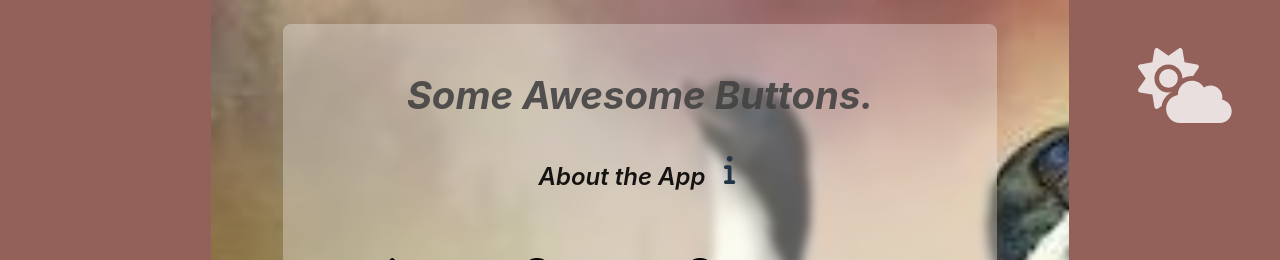
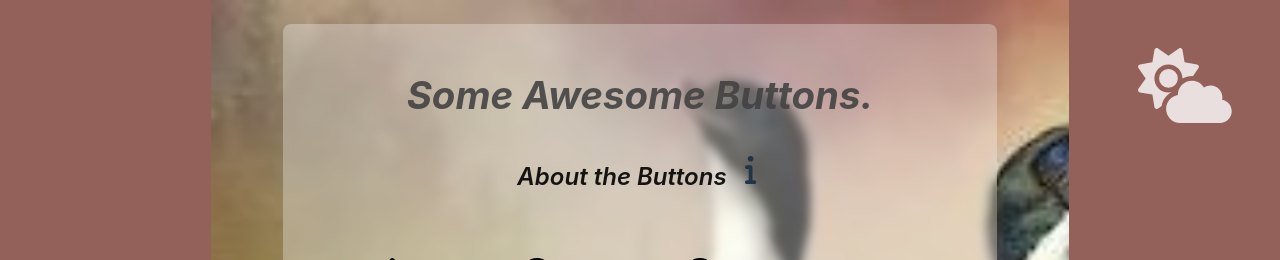
Before and after one commit to minnas/post-app-react, a React (Vite) app: page / in a window 1280 px wide. Shown: the top 260 px of the page. Built offline with nearby package versions, Linux system fonts and the light colour scheme.

Commit message:
fixed info text

```diff
--- a/src/components/views/Home.tsx
+++ b/src/components/views/Home.tsx
@@ -36,7 +36,7 @@ const Home: React.FC<ViewProps> = ({
           <div className="content-inner">
             <h1>Some Awesome Buttons.</h1>
             <div className="about-info">
-              <span>About the App</span>
+              <span>About the Buttons</span>
               <Tooltip type={TooltipType.RIGHT} label={<FontAwesomeIcon icon={faInfo} size="lg"/>} content={tooltip}></Tooltip>
             </div>
             <div className="awesome-button-list">
```
